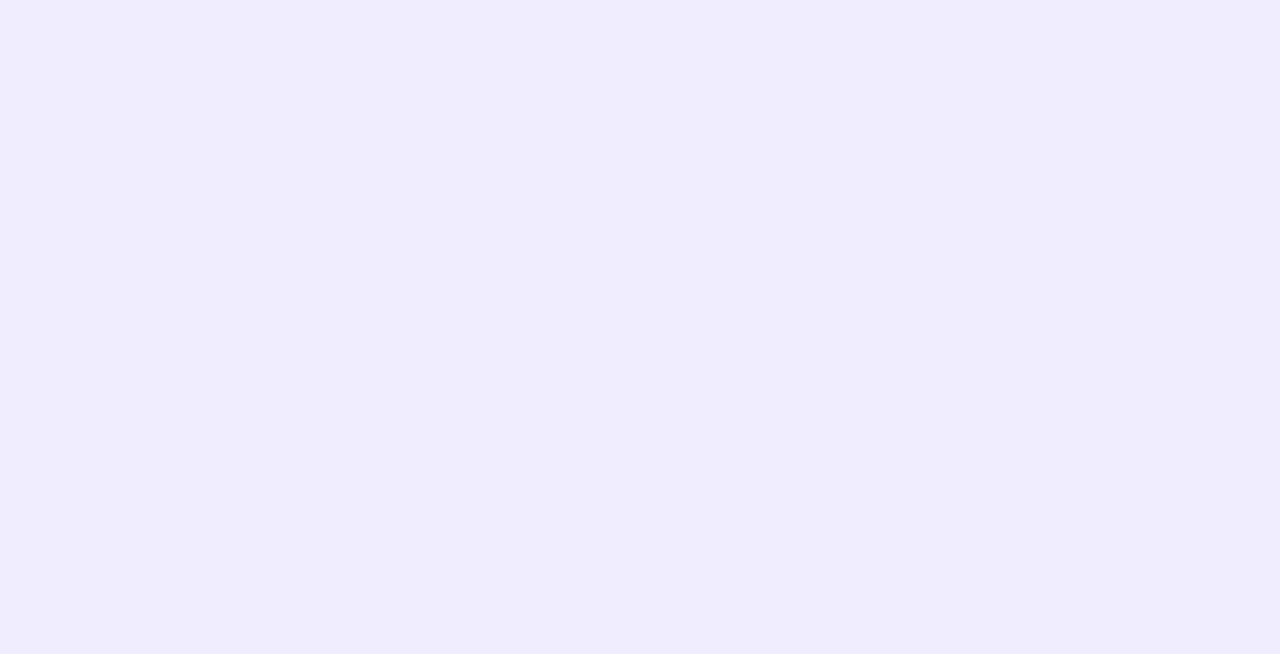
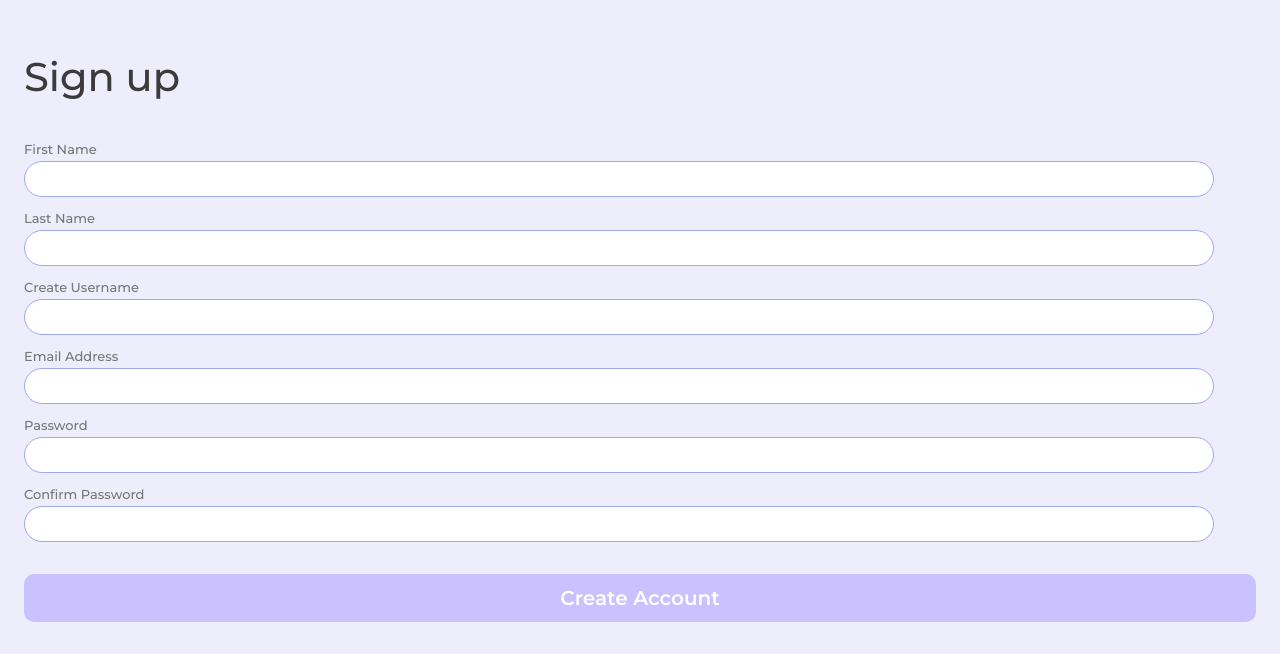
Before and after one commit to khushi4541/khushi-parekh-capstone, a React (Vite) app: page /signup in a window 1280 px wide. Shown: the part 1228-1882 px from the top of the page. Before the commit the page ends 800 px from the top, so only its background shows below. Built offline with nearby package versions, Linux system fonts and the light colour scheme; no server answers.

Commit message:
created signup form, added validation and created a post request

```diff
--- a/package.json
+++ b/package.json
@@ -11,6 +11,7 @@
   },
   "dependencies": {
     "axios": "^1.7.9",
+    "dotenv": "^16.4.7",
     "react": "^18.3.1",
     "react-dom": "^18.3.1",
     "react-router-dom": "^7.1.1",
--- a/src/components/Header/Header.jsx
+++ b/src/components/Header/Header.jsx
@@ -3,6 +3,7 @@ import { useLocation } from 'react-router-dom';
 import "./Header.scss";
 
 function Header() {
+  const location = useLocation();
   const hideHeader = ["/", "/login", "/signup"];
   const shouldHideHeader = hideHeader.includes(location.pathname);
 
--- /dev/null
+++ b/src/components/SignupForm/SignupForm.jsx
@@ -0,0 +1,134 @@
+import { useState } from "react";
+import { baseURL } from "../../../utils/api";
+import { useNavigate } from "react-router-dom";
+import axios from "axios";
+import "./SignupForm.scss";
+
+function SignupForm() {
+  const navigate = useNavigate();
+  const [success, setSuccess] = useState(false);
+  const [errors, setErrors] = useState({});
+  const [formData, setFormData] = useState({
+    first_name: "",
+    last_name: "",
+    username: "",
+    email: "",
+    password: "",
+    confirm_password: "",
+  });
+
+  const handleChange = (e) => {
+    const { name, value } = e.target;
+    setFormData({ ...formData, [name]: value });
+    if (errors && name !== "") {
+      setErrors({});
+    }
+  };
+
+  const validateForm = () => {
+    const newErrors = {};
+
+    Object.keys(formData).forEach((key) => {
+      if (!formData[key]) {
+        newErrors[key] = "This field is required";
+      }
+    });
+
+    const emailRegex = /^[A-Z0-9._%+-]+@[A-Z0-9.-]+\.[A-Z]{2,4}$/i;
+    if (formData.email && !emailRegex.test(formData.email)) {
+      newErrors.email =
+        "The email address is not valid. Expected format: x@x.xx";
+    }
+
+    if (formData.password !== formData.confirm_password) {
+      newErrors.confirm_password = "Passwords do not match";
+    }
+
+    if (Object.keys(newErrors).length > 0) {
+      setErrors(newErrors);
+      return;
+    }
+  };
+
+  const handleSubmit = async (e) => {
+    e.preventDefault();
+    const url = `${baseURL}/user/register`;
+
+    if (validateForm()) {
+      console.log("Form submitted", formData);
+    }
+    try {
+      await axios.post(url, {
+        first_name: formData.first_name,
+        last_name: formData.last_name,
+        username: formData.username,
+        email: formData.email,
+        password: formData.password,
+      });
+      setSuccess(true);
+      setTimeout(() => {
+        navigate("/login");
+      }, 1500);
+    } catch (error) {
+      console.error(error);
+    }
+  };
+
+  return (
+    <article className="form">
+      <h1 className="form__title">Sign up</h1>
+      <form action="" className="form__form" onSubmit={handleSubmit}>
+        {[
+          { label: "First Name", name: "first_name" },
+          { label: "Last Name", name: "last_name" },
+          { label: "Create Username", name: "username" },
+          { label: "Email Address", name: "email" },
+          { label: "Password", name: "password" },
+          { label: "Confirm Password", name: "confirm_password" },
+        ].map(({ label, name }) => (
+          <div className="form__functions" key={name}>
+            <p className="form__label">{label}</p>
+            <input
+              type={
+                name === "password" || name === "confirm_password"
+                  ? "password"
+                  : "text"
+              }
+              className={`form__input ${
+                errors[name] ? "form__input--error" : ""
+              }`}
+              name={name}
+              onChange={(e) => handleChange(e)}
+            />
+            {errors[name] && (
+              <div className="form__error-message">
+                <svg
+                  className="form__error-icon"
+                  width="16"
+                  height="16"
+                  viewBox="0 0 24 24"
+                  fill="none"
+                  xmlns="http://www.w3.org/2000/svg"
+                >
+                  <path
+                    d="M12 2C6.48 2 2 6.48 2 12C2 17.52 6.48 22 12 22C17.52 22 22 17.52 22 12C22 6.48 17.52 2 12 2ZM13 17H11V15H13V17ZM13 13H11V7H13V13Z"
+                    fill="#C94515"
+                  />
+                </svg>
+                <p className="form__error">{errors[name]}</p>
+              </div>
+            )}
+          </div>
+        ))}
+        {success && (
+          <p className="form__success">Success! Redirecting to login page...</p>
+        )}
+        <button className="form__button" type="submit">
+          Create Account
+        </button>
+      </form>
+    </article>
+  );
+}
+
+export default SignupForm;
--- /dev/null
+++ b/src/components/SignupForm/SignupForm.scss
@@ -0,0 +1,45 @@
+@use "../../styles/variables" as *;
+@use "../../styles/mixins" as *;
+
+.form {
+  padding: 0 1.5rem;
+
+  &__title {
+    font-weight: 500;
+    margin-top: 0;
+  }
+
+  &__label {
+    font-weight: 500;
+    color: $label-color;
+    margin-bottom: 0.25rem;
+    font-size: 0.813rem;
+  }
+
+  &__input {
+    @include input-box;
+    width: 95%;
+  }
+
+  &__button {
+    @include primary-button;
+    width: 100%;
+    margin: 2rem 0;
+  }
+
+  &__error {
+    margin: 0.25rem 0;
+    &-message {
+      display: flex;
+      align-items: center;
+      gap: 0.25rem;
+    }
+  }
+
+  &__success {
+    text-align: center;
+    font-size: 1rem;
+    margin-top: 1rem;
+    margin-bottom: 0;
+  }
+}
--- a/src/pages/SignupPage/SignupPage.jsx
+++ b/src/pages/SignupPage/SignupPage.jsx
@@ -1,4 +1,5 @@
 import VectorArt from "../../assets/images/signup.svg";
+import SignupForm from "../../components/SignupForm/SignupForm";
 import './SignupPage.scss'
 
 function SignupPage() {
@@ -19,6 +20,7 @@ function SignupPage() {
           />
         </svg>
       </div>
+      <SignupForm />
     </section>
   );
 }
--- a/src/pages/SignupPage/SignupPage.scss
+++ b/src/pages/SignupPage/SignupPage.scss
@@ -9,6 +9,7 @@
 
     &__image {
         margin: 0 auto;
+        width: 100%;
     }
 
     &__arrow {
--- a/src/styles/_mixins.scss
+++ b/src/styles/_mixins.scss
@@ -40,6 +40,16 @@
   cursor: pointer;
 }
 
+@mixin input-box {
+  height: 2rem;
+  border-radius: 20px;
+  border: 1px solid $border-color;
+  padding-left: 1rem;
+  font-family: "Montserrat";
+  font-weight: 400;
+  font-size: 0.813rem;
+}
+
 @mixin tablet {
   @media (min-width: $tablet-breakpoint) {
     @content;
--- a/src/styles/_variables.scss
+++ b/src/styles/_variables.scss
@@ -10,4 +10,6 @@ $primary-background: #EDEDFC;
 
 $border-color: #9EA9F0;
 
+$label-color: #767676;
+
 $interactive-elements: #553C8B;
--- /dev/null
+++ b/utils/api.js
@@ -0,0 +1,3 @@
+const baseURL = import.meta.env.VITE_API_URL;
+
+export { baseURL };
```
Also changed, not shown: 1 other file (tests, documents, lock files or other folders).
